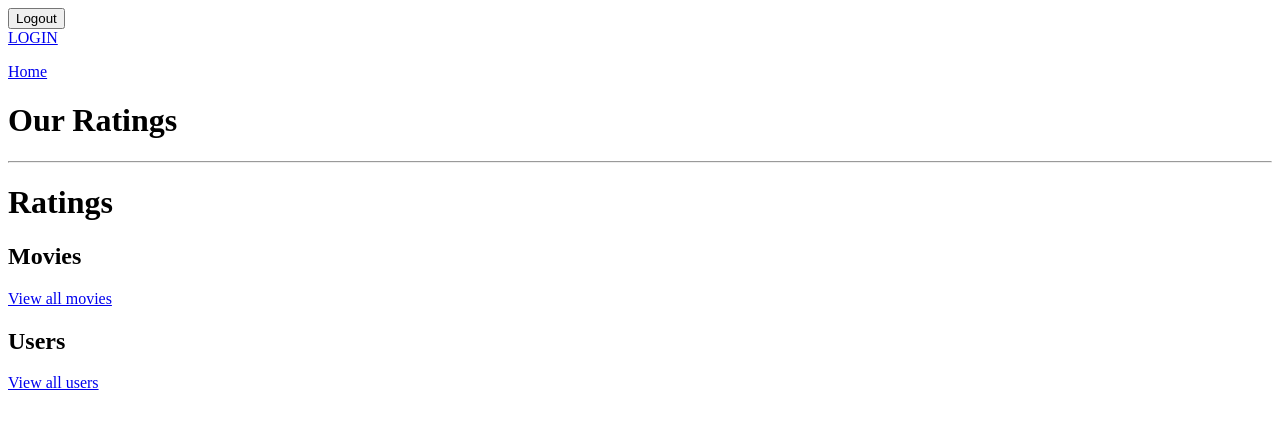
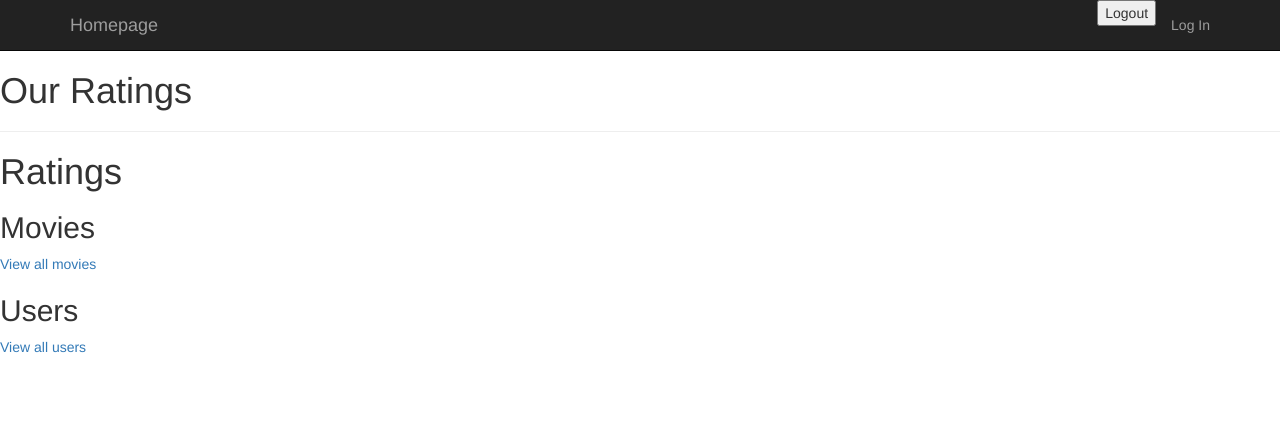
Before and after one commit to shaiwilson/Movie_recommendation_ML, a Flask app: page / in a window 1280 px wide. Shown: the top 429 px of the page. Run offline with Flask 2, Linux system fonts and the light colour scheme; some libraries are stand-ins or nearby versions.

Commit message:
Add navbar.

```diff
--- a/templates/base.html
+++ b/templates/base.html
@@ -1,18 +1,36 @@
 <!doctype html>
+
 <html>
 <head>
-  <title>Ratings</title>
+    <title>Ratings</title>
+    <link rel="stylesheet"
+          href="http://maxcdn.bootstrapcdn.com/bootstrap/3.3.4/css/bootstrap.css"/>
+    <link rel="stylesheet" href="/static/css/site.css"/>
 </head>
 
+<div class="navbar navbar-inverse navbar-static-top">
+    <div class="container">
+
+        <div class="navbar-header">
+            <!-- <img src="/static/img/ubermelon-logo.png"> -->
+            <a class="navbar-brand" href="/">Homepage</a>
+        </div>
+
+        <div class="navbar-collapse collapse">
+            <ul class="nav navbar-nav navbar-right">
+                <li>
+                    <form action="/logout">
+                        <input type="submit" value="Logout">
+                    </form>
+                </li>
+                <li><a href="/login">Log In</a></li>
+            </ul>
+        </div>
+
+    </div>
+</div>
+
 <body>
-    <form action="/logout">
-        <input type="submit" value="Logout">
-    </form>
-
-    <a href="/login"> LOGIN </a>
-    <p></p>
-    <a href="/"> Home </a>
-
 
     {% with messages = get_flashed_messages() %}
         {% if messages %}
```
